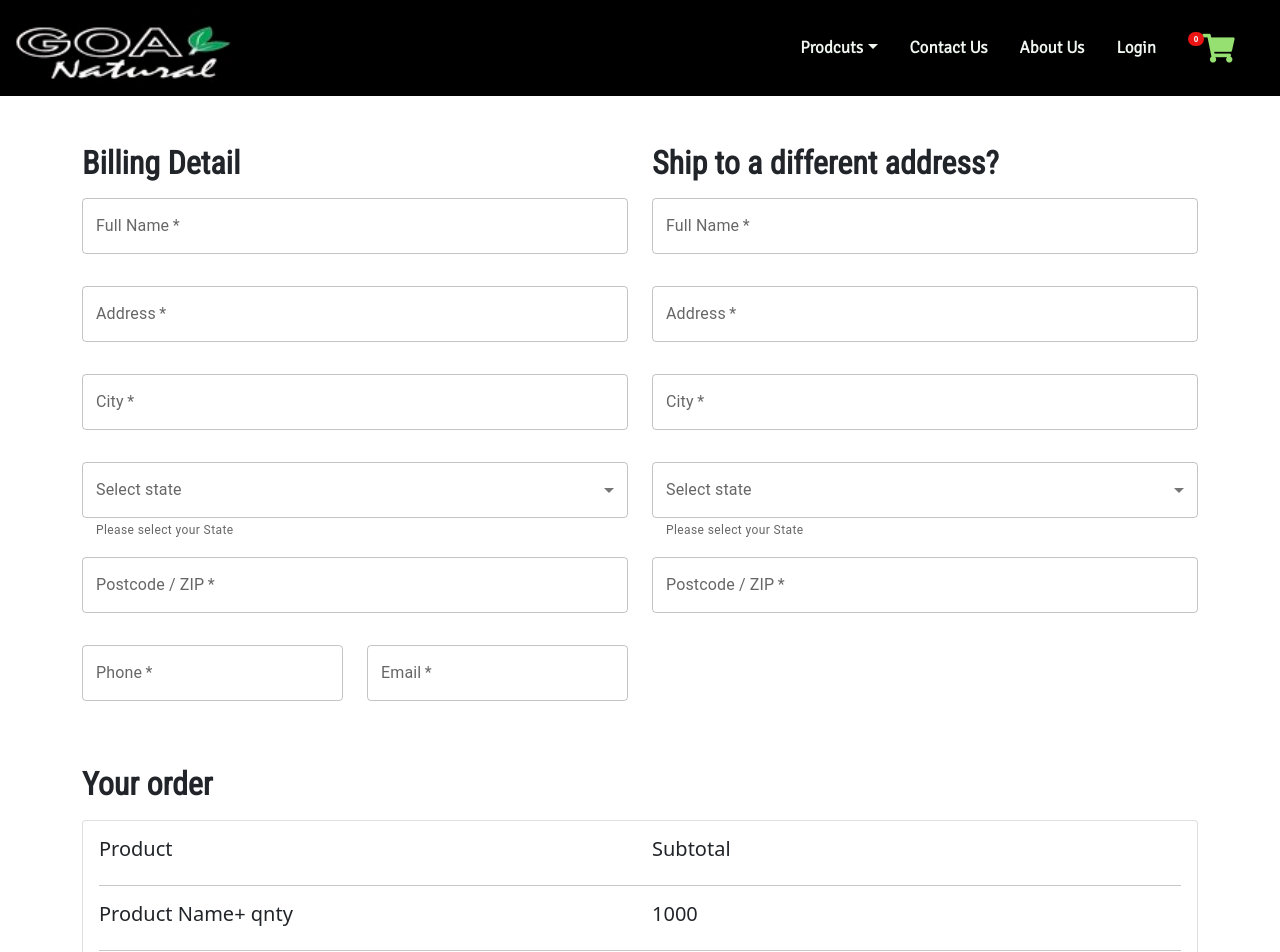
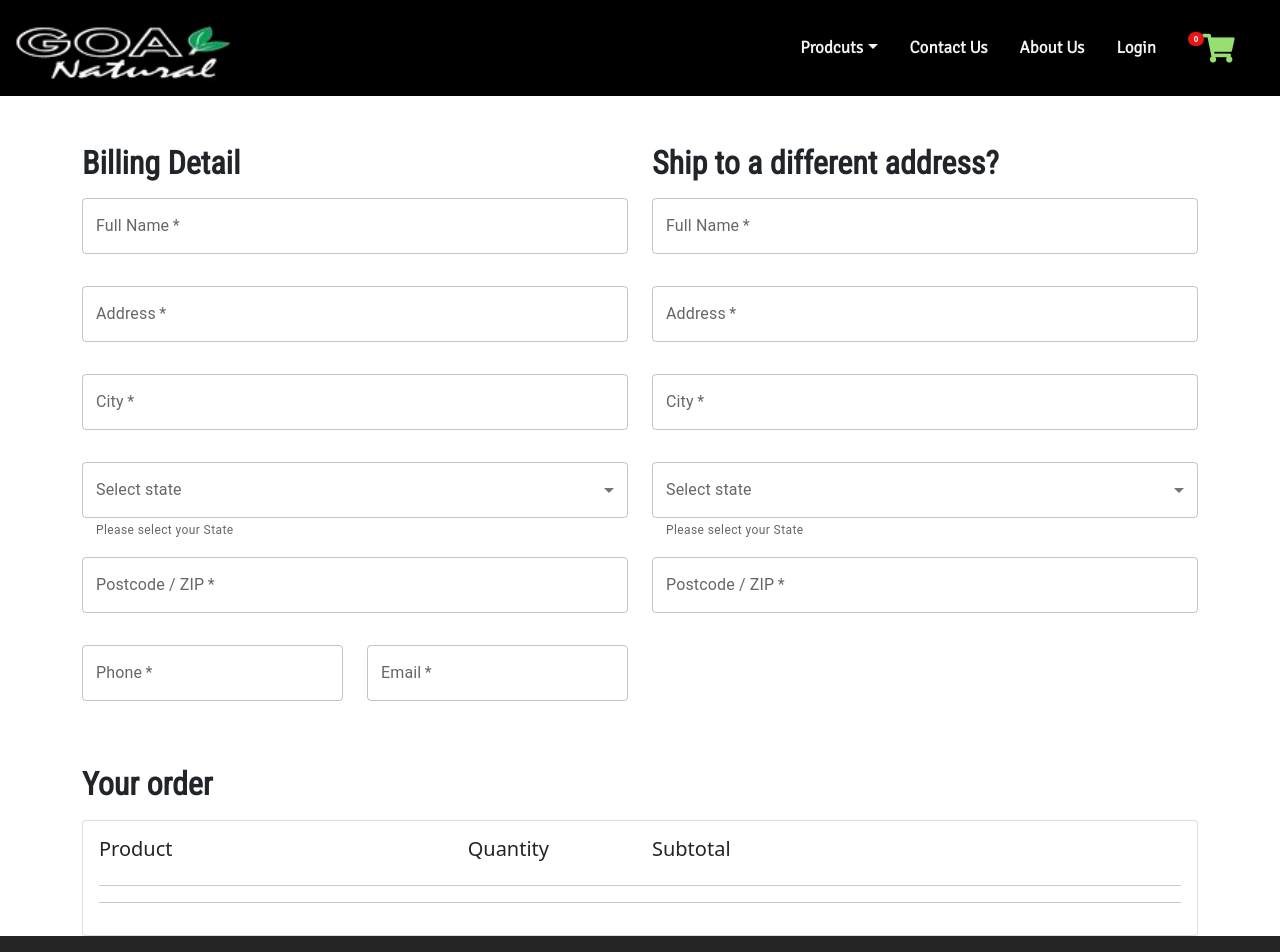
Before and after one commit to Softgenic/Goa_naturals, a React (Create React App) app: page /CheckOut in a window 1280 px wide. Shown: the top 952 px of the page. Built offline with nearby package versions, Linux system fonts and the light colour scheme.

Commit message:
show cart items

```diff
--- a/src/Components/CheckOut/CheckOut.jsx
+++ b/src/Components/CheckOut/CheckOut.jsx
@@ -210,22 +210,32 @@ const CheckOut = () => {
           <Card.Body>
             {/* HEADING OF SUBTOTAL */}
             <Row>
-              <Col xs={6}>
+              <Col xs={4}>
                 <h5>Product</h5>
+              </Col>
+              <Col xs={2}>
+                <h5>Quantity</h5>
               </Col>
               <Col xs={6}>
                 <h5>Subtotal</h5>
               </Col>
             </Row>
             <hr></hr>
-            <Row>
-              <Col xs={6}>
-                <h5>Product Name+ qnty</h5>
-              </Col>
-              <Col xs={6}>
-                <h5>1000</h5>
-              </Col>
-            </Row>
+            {state?.cart?.cartItems?.map((item, index) => {
+              return (
+                <Row>
+                  <Col xs={4}>
+                    <h5>{item.p_name}</h5>
+                  </Col>
+                  <Col xs={2}>
+                    <h5>{item.quantity}</h5>
+                  </Col>
+                  <Col xs={6}>
+                    <h5>₹{item.price * item.quantity}</h5>
+                  </Col>
+                </Row>
+              );
+            })}
             <hr></hr>
           </Card.Body>
         </Card>
```
